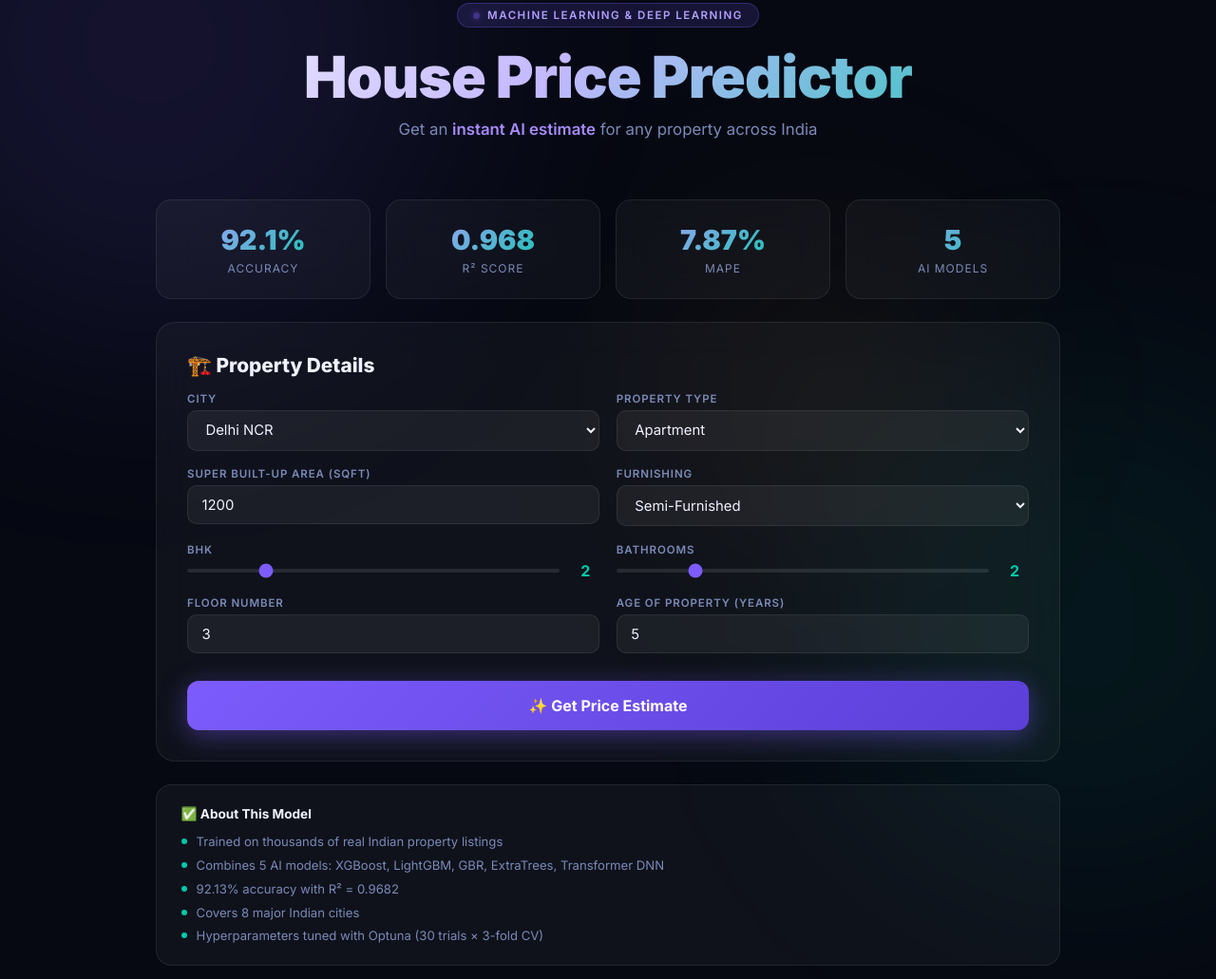
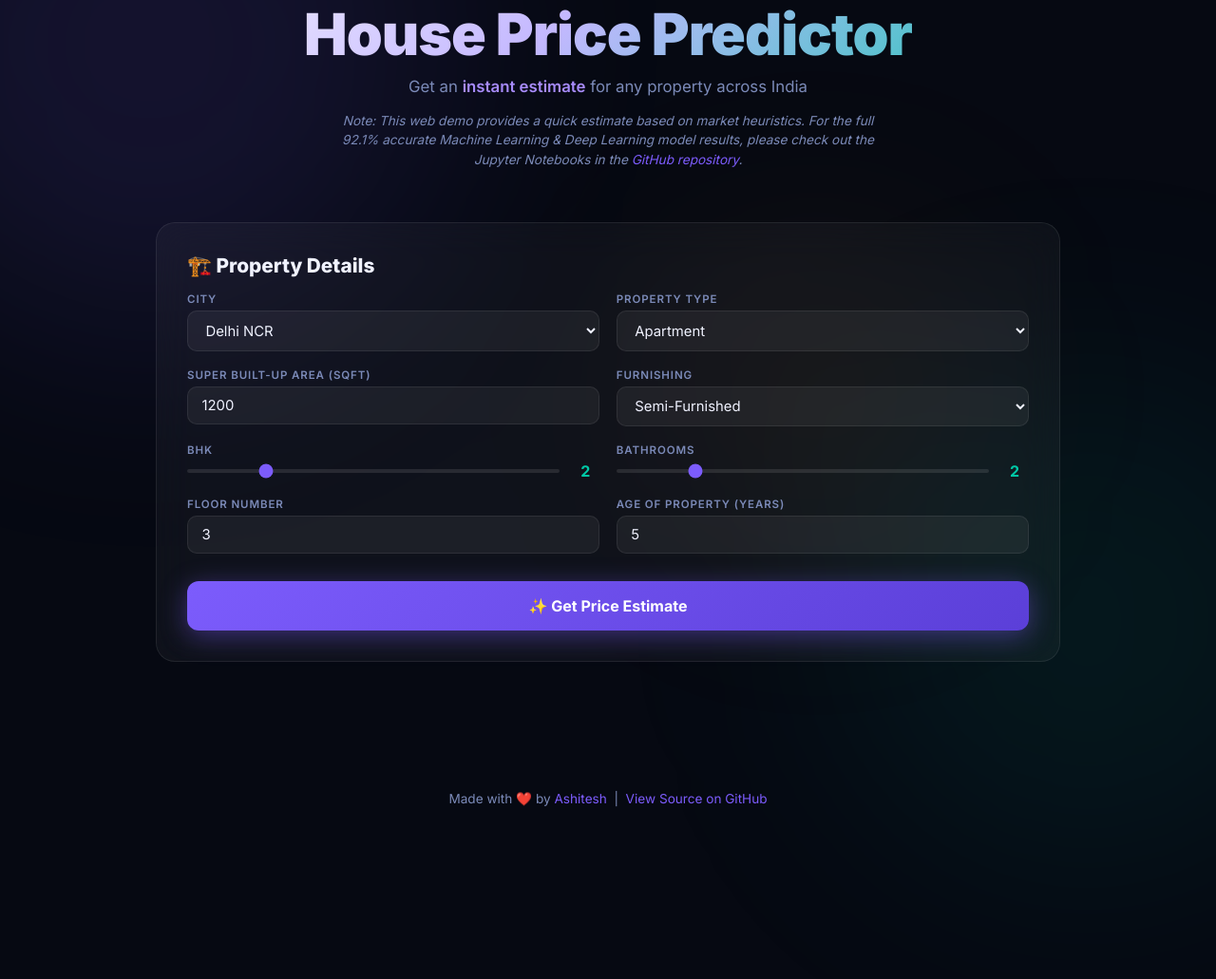
Before and after one commit to AshiteshSingh/House-price-prediction, a plain HTML site: page docs/index.html in a window 1280 px wide. Shown: the part 61-1092 px from the top of the page at 95% size. After the commit the page ends 958 px from the top, so only its background shows below. Drawn offline with Linux system fonts and the light colour scheme.

Commit message:
Update GitHub Pages demo to remove technical sections and add heuristic estimate disclaimer

```diff
--- a/docs/index.html
+++ b/docs/index.html
@@ -426,30 +426,18 @@
     </div>
 
     <header>
-        <div class="tag"><span class="tag-dot"></span> Machine Learning &amp; Deep Learning</div>
         <h1>House Price Predictor</h1>
-        <p class="subtitle">Get an <span>instant AI estimate</span> for any property across India</p>
+        <p class="subtitle">Get an <span>instant estimate</span> for any property across India</p>
+        <p
+            style="font-size: 0.85rem; color: var(--muted); margin-top: 1rem; max-width: 600px; margin-left: auto; margin-right: auto; line-height: 1.5;">
+            <em>Note: This web demo provides a quick estimate based on market heuristics. For the full 92.1% accurate
+                Machine Learning & Deep Learning model results, please check out the Jupyter Notebooks in the <a
+                    href="https://github.com/AshiteshSingh/House-price-prediction"
+                    style="color: var(--accent); text-decoration: none;">GitHub repository</a>.</em>
+        </p>
     </header>
 
     <div class="container">
-        <div class="stats-grid">
-            <div class="stat">
-                <div class="stat-val">92.1%</div>
-                <div class="stat-label">Accuracy</div>
-            </div>
-            <div class="stat">
-                <div class="stat-val">0.968</div>
-                <div class="stat-label">R² Score</div>
-            </div>
-            <div class="stat">
-                <div class="stat-val">7.87%</div>
-                <div class="stat-label">MAPE</div>
-            </div>
-            <div class="stat">
-                <div class="stat-val">5</div>
-                <div class="stat-label">AI Models</div>
-            </div>
-        </div>
 
         <div class="card" style="margin-top: 1.5rem;">
             <h2>🏗️ Property Details</h2>
@@ -527,19 +515,6 @@
             <div class="res-sub" id="r-sub"></div>
         </div>
 
-        <div class="info-card">
-            <h3>✅ About This Model</h3>
-            <div class="info-items">
-                <div class="info-item"><span class="dot"></span>Trained on thousands of real Indian property listings
-                </div>
-                <div class="info-item"><span class="dot"></span>Combines 5 AI models: XGBoost, LightGBM, GBR,
-                    ExtraTrees, Transformer DNN</div>
-                <div class="info-item"><span class="dot"></span>92.13% accuracy with R² = 0.9682</div>
-                <div class="info-item"><span class="dot"></span>Covers 8 major Indian cities</div>
-                <div class="info-item"><span class="dot"></span>Hyperparameters tuned with Optuna (30 trials × 3-fold
-                    CV)</div>
-            </div>
-        </div>
     </div>
 
     <footer>
```
